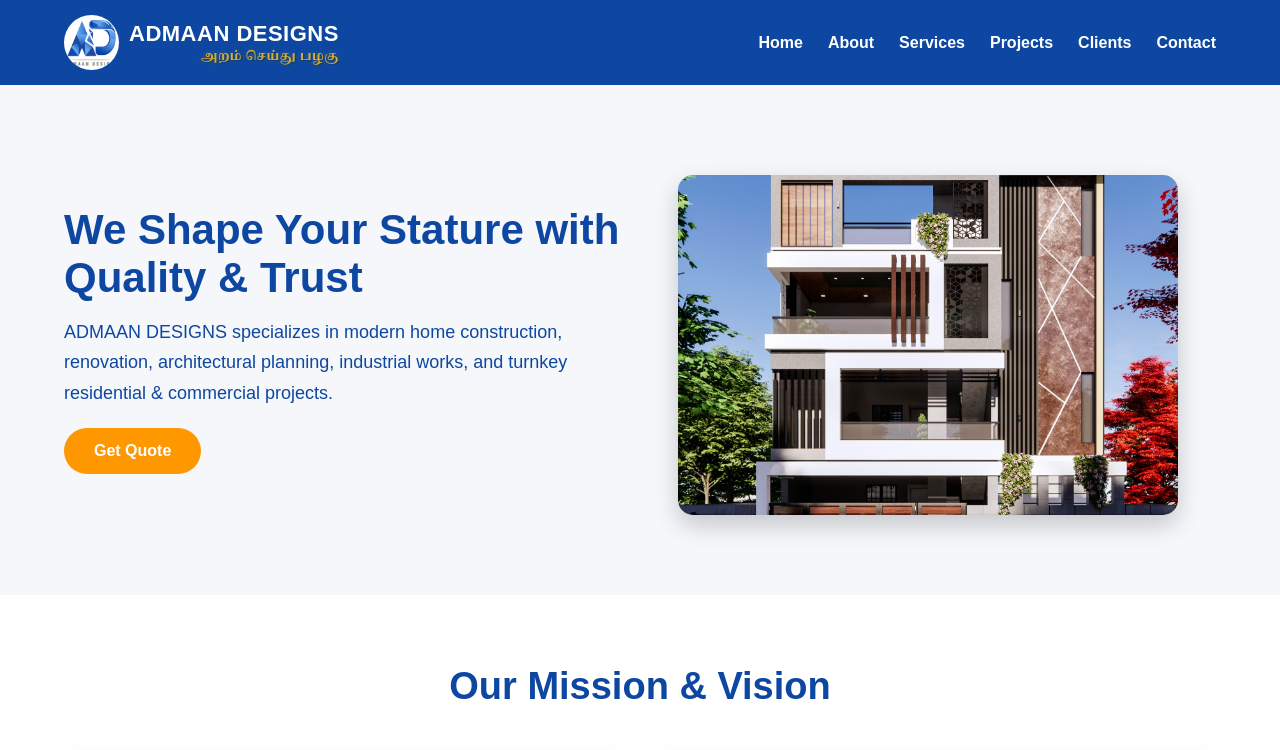
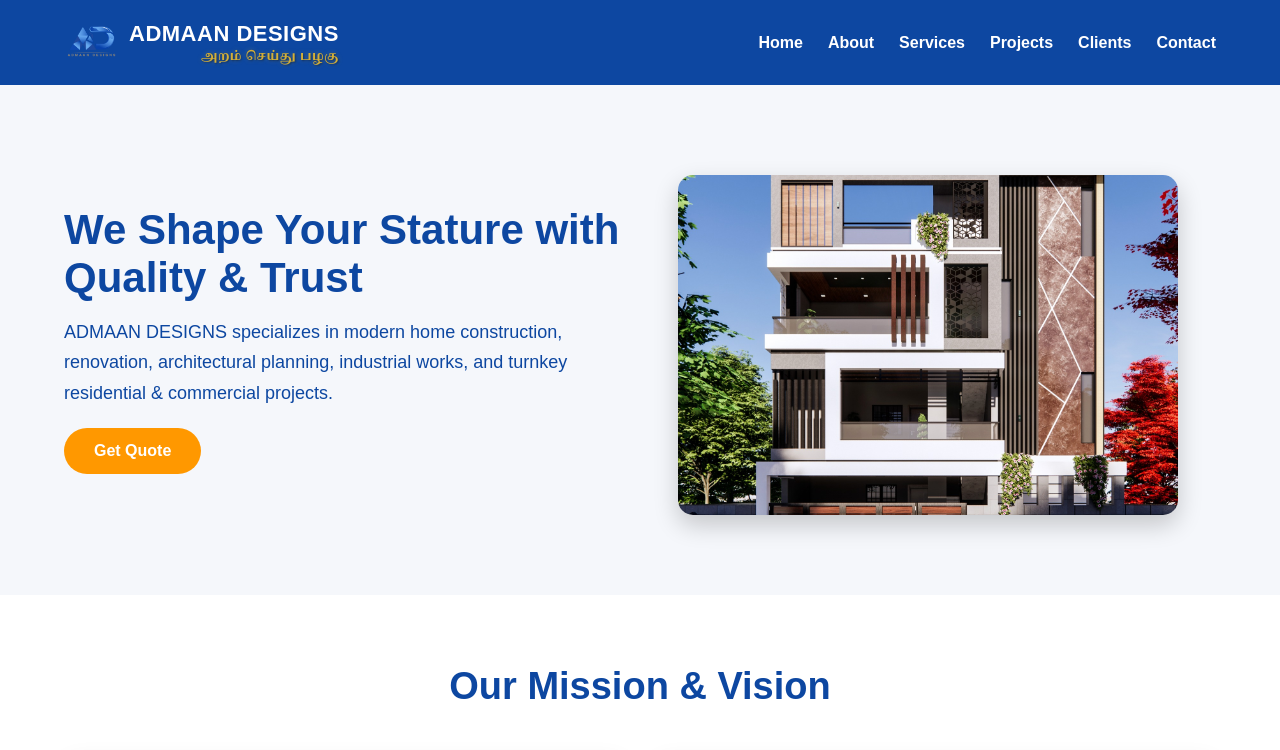
Before and after one commit to ManojAnto/admaan, a plain HTML site: page index.html in a window 1280 px wide. Shown: the top 750 px of the page. Drawn offline with Linux system fonts and the light colour scheme.

Commit message:
Update logo image source in index.html

```diff
--- a/index.html
+++ b/index.html
@@ -19,7 +19,7 @@
 <div class="topbar">
 
 <a class="logo-link" href="#">
-<img src="images/admaanlogo.jpg" class="logo-img">
+<img src="images/admaan_logo.png" class="logo-img">
     <div class="logo-text">
         <span class="logo-title">ADMAAN DESIGNS</span>
         <span class="logo-tagline">அறம் செய்து பழகு</span>
```
